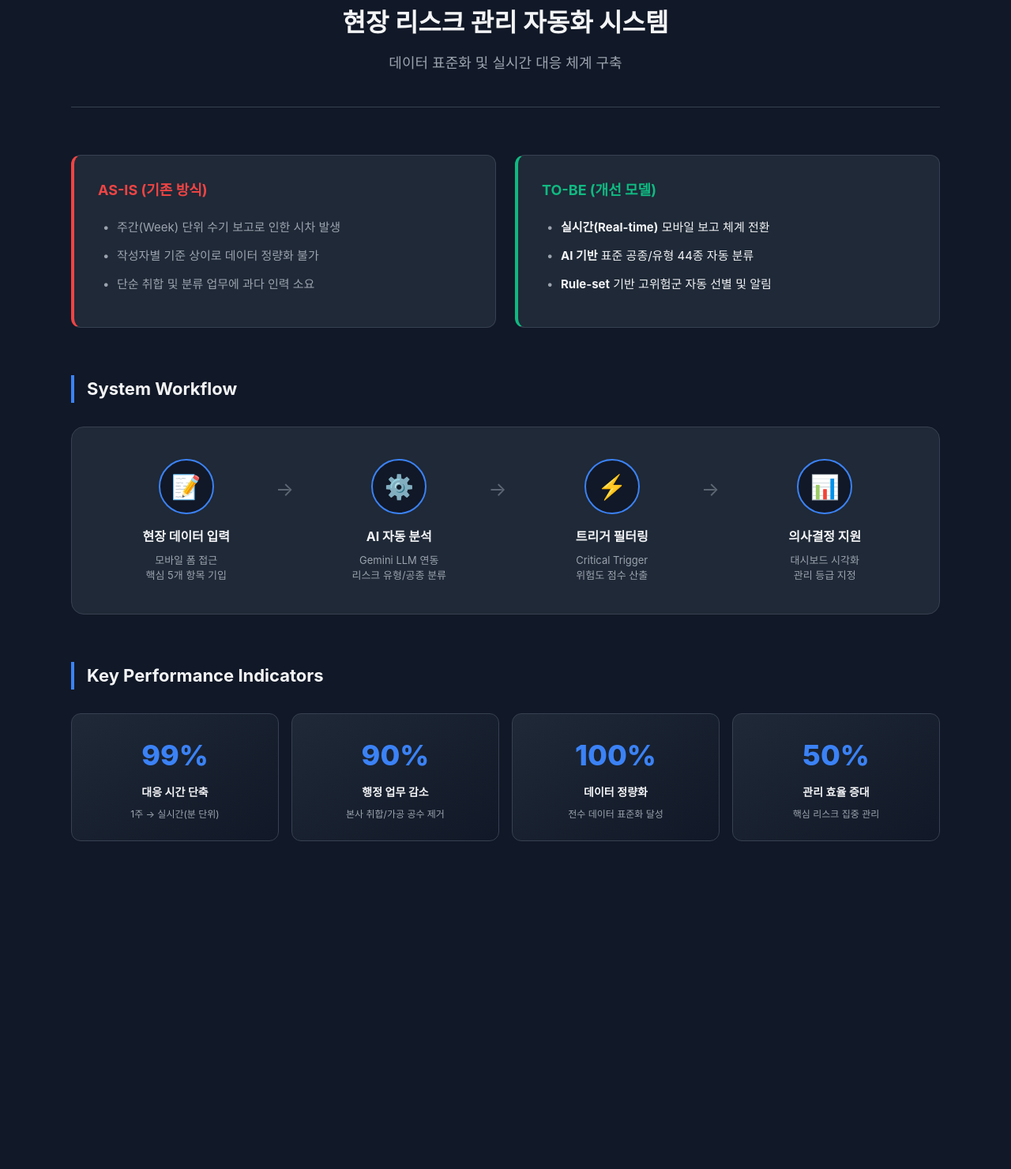
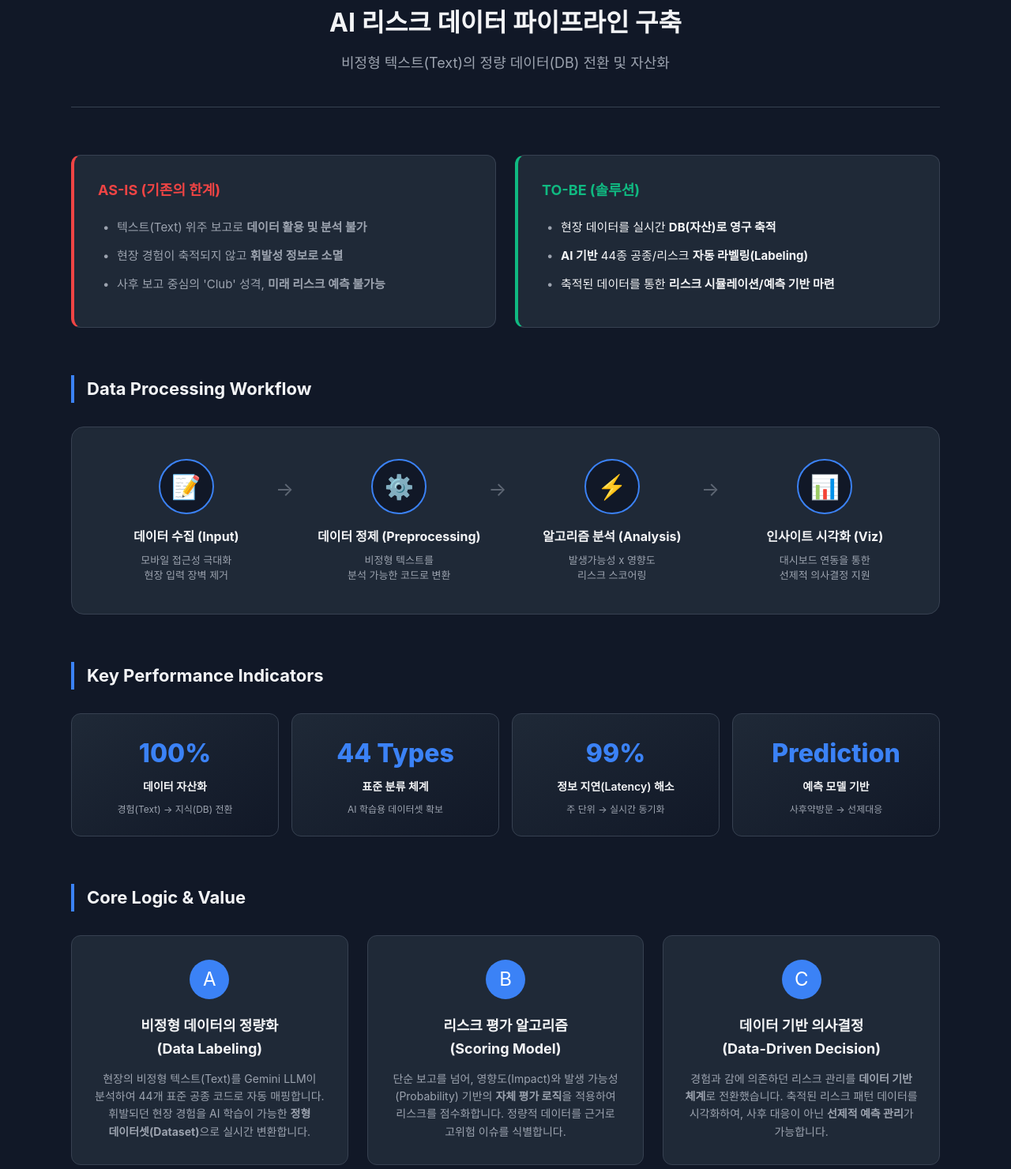
Before and after one commit to KIMYOUNGIK94/portfolio2, a plain HTML site: page index.html in a window 1280 px wide. Shown: the part 80-1560 px from the top of the page at 79% size. Before the commit the page ends 1185 px from the top, so only its background shows below. Drawn offline with Linux system fonts and the light colour scheme.

Commit message:
Update index.html

```diff
--- a/index.html
+++ b/index.html
@@ -52,10 +52,12 @@
       font-size: 32px;
       font-weight: 700;
       margin-bottom: 12px;
+      word-break: keep-all;
     }
     .subtitle {
       color: var(--text-secondary);
       font-size: 18px;
+      word-break: keep-all;
     }
 
     /* 2. AS-IS vs TO-BE 비교 섹션 */
@@ -89,6 +91,7 @@
       position: relative;
       color: var(--text-secondary);
       font-size: 15px;
+      word-break: keep-all;
     }
     .comp-list li::before {
       content: "•";
@@ -162,6 +165,7 @@
       font-size: 13px;
       color: var(--text-secondary);
       line-height: 1.4;
+      word-break: keep-all;
     }
 
     /* 화살표 스타일 (Desktop) */
@@ -193,6 +197,9 @@
     }
 
     /* 4. 성과 데이터 (KPI) */
+    .kpi-section {
+      margin-bottom: 60px;
+    }
     .kpi-grid {
       display: grid;
       grid-template-columns: repeat(4, 1fr);
@@ -206,7 +213,7 @@
       text-align: center;
     }
     .kpi-num {
-      font-size: 36px;
+      font-size: 32px;
       font-weight: 800;
       color: var(--accent);
       display: block;
@@ -224,9 +231,54 @@
       display: block;
     }
 
+    /* 5. 핵심 로직 (Features) - 새로 추가된 섹션 */
+    .feature-grid {
+      display: grid;
+      grid-template-columns: repeat(3, 1fr);
+      gap: 24px;
+    }
+    .feature-card {
+      background: var(--card-bg);
+      border: 1px solid var(--border);
+      border-radius: 12px;
+      padding: 30px 20px;
+      text-align: center;
+      transition: transform 0.2s;
+    }
+    .feature-card:hover {
+      transform: translateY(-5px);
+      border-color: var(--accent);
+    }
+    .feature-icon {
+      width: 50px;
+      height: 50px;
+      background: var(--accent);
+      color: white;
+      border-radius: 50%;
+      display: flex;
+      align-items: center;
+      justify-content: center;
+      font-size: 24px;
+      margin: 0 auto 20px;
+    }
+    .feature-title {
+      font-size: 18px;
+      font-weight: 700;
+      margin-bottom: 12px;
+      color: var(--text-primary);
+    }
+    .feature-desc {
+      font-size: 14px;
+      color: var(--text-secondary);
+      line-height: 1.6;
+      word-break: keep-all;
+    }
+
+
     @media (max-width: 768px) {
       .comparison-grid { grid-template-columns: 1fr; }
       .kpi-grid { grid-template-columns: repeat(2, 1fr); }
+      .feature-grid { grid-template-columns: 1fr; }
     }
   </style>
 </head>
@@ -235,85 +287,116 @@
   <div class="container">
 
     <header>
-      <span class="project-tag">SYSTEM ARCHITECTURE</span>
-      <h1>현장 리스크 관리 자동화 시스템</h1>
-      <p class="subtitle">데이터 표준화 및 실시간 대응 체계 구축</p>
+      <span class="project-tag">DATA PIPELINE ARCHITECTURE</span>
+      <h1>AI 리스크 데이터 파이프라인 구축</h1>
+      <p class="subtitle">비정형 텍스트(Text)의 정량 데이터(DB) 전환 및 자산화</p>
     </header>
 
     <div class="comparison-grid">
       <div class="comp-card as-is">
-        <div class="comp-title">AS-IS (기존 방식)</div>
+        <div class="comp-title">AS-IS (기존의 한계)</div>
         <ul class="comp-list">
-          <li>주간(Week) 단위 수기 보고로 인한 시차 발생</li>
-          <li>작성자별 기준 상이로 데이터 정량화 불가</li>
-          <li>단순 취합 및 분류 업무에 과다 인력 소요</li>
+          <li>텍스트(Text) 위주 보고로 <strong>데이터 활용 및 분석 불가</strong></li>
+          <li>현장 경험이 축적되지 않고 <strong>휘발성 정보로 소멸</strong></li>
+          <li>사후 보고 중심의 'Club' 성격, <strong>미래 리스크 예측 불가능</strong></li>
         </ul>
       </div>
 
       <div class="comp-card to-be">
-        <div class="comp-title">TO-BE (개선 모델)</div>
+        <div class="comp-title">TO-BE (솔루션)</div>
         <ul class="comp-list">
-          <li><strong>실시간(Real-time)</strong> 모바일 보고 체계 전환</li>
-          <li><strong>AI 기반</strong> 표준 공종/유형 44종 자동 분류</li>
-          <li><strong>Rule-set</strong> 기반 고위험군 자동 선별 및 알림</li>
+          <li>현장 데이터를 실시간 <strong>DB(자산)로 영구 축적</strong></li>
+          <li><strong>AI 기반</strong> 44종 공종/리스크 <strong>자동 라벨링(Labeling)</strong></li>
+          <li>축적된 데이터를 통한 <strong>리스크 시뮬레이션/예측 기반 마련</strong></li>
         </ul>
       </div>
     </div>
 
     <section class="workflow-section">
-      <div class="section-header">System Workflow</div>
+      <div class="section-header">Data Processing Workflow</div>
       <div class="flow-container">
 
         <div class="flow-step">
           <div class="icon-circle">📝</div>
-          <div class="step-title">현장 데이터 입력</div>
-          <div class="step-desc">모바일 폼 접근<br>핵심 5개 항목 기입</div>
+          <div class="step-title">데이터 수집 (Input)</div>
+          <div class="step-desc">모바일 접근성 극대화<br>현장 입력 장벽 제거</div>
         </div>
 
         <div class="flow-step">
           <div class="icon-circle">⚙️</div>
-          <div class="step-title">AI 자동 분석</div>
-          <div class="step-desc">Gemini LLM 연동<br>리스크 유형/공종 분류</div>
+          <div class="step-title">데이터 정제 (Preprocessing)</div>
+          <div class="step-desc">비정형 텍스트를<br>분석 가능한 코드로 변환</div>
         </div>
 
         <div class="flow-step">
           <div class="icon-circle">⚡</div>
-          <div class="step-title">트리거 필터링</div>
-          <div class="step-desc">Critical Trigger<br>위험도 점수 산출</div>
+          <div class="step-title">알고리즘 분석 (Analysis)</div>
+          <div class="step-desc">발생가능성 x 영향도<br>리스크 스코어링</div>
         </div>
 
         <div class="flow-step">
           <div class="icon-circle">📊</div>
-          <div class="step-title">의사결정 지원</div>
-          <div class="step-desc">대시보드 시각화<br>관리 등급 지정</div>
+          <div class="step-title">인사이트 시각화 (Viz)</div>
+          <div class="step-desc">대시보드 연동을 통한<br>선제적 의사결정 지원</div>
         </div>
 
       </div>
     </section>
 
-    <section>
+    <section class="kpi-section">
       <div class="section-header">Key Performance Indicators</div>
       <div class="kpi-grid">
         <div class="kpi-box">
-          <span class="kpi-num">99%</span>
-          <span class="kpi-label">대응 시간 단축</span>
-          <span class="kpi-sub">1주 → 실시간(분 단위)</span>
+          <span class="kpi-num">100%</span>
+          <span class="kpi-label">데이터 자산화</span>
+          <span class="kpi-sub">경험(Text) → 지식(DB) 전환</span>
         </div>
         <div class="kpi-box">
-          <span class="kpi-num">90%</span>
-          <span class="kpi-label">행정 업무 감소</span>
-          <span class="kpi-sub">본사 취합/가공 공수 제거</span>
+          <span class="kpi-num">44 Types</span>
+          <span class="kpi-label">표준 분류 체계</span>
+          <span class="kpi-sub">AI 학습용 데이터셋 확보</span>
         </div>
         <div class="kpi-box">
-          <span class="kpi-num">100%</span>
-          <span class="kpi-label">데이터 정량화</span>
-          <span class="kpi-sub">전수 데이터 표준화 달성</span>
+          <span class="kpi-num">99%</span>
+          <span class="kpi-label">정보 지연(Latency) 해소</span>
+          <span class="kpi-sub">주 단위 → 실시간 동기화</span>
         </div>
         <div class="kpi-box">
-          <span class="kpi-num">50%</span>
-          <span class="kpi-label">관리 효율 증대</span>
-          <span class="kpi-sub">핵심 리스크 집중 관리</span>
+          <span class="kpi-num">Prediction</span>
+          <span class="kpi-label">예측 모델 기반</span>
+          <span class="kpi-sub">사후약방문 → 선제대응</span>
         </div>
+      </div>
+    </section>
+
+    <section>
+      <div class="section-header">Core Logic & Value</div>
+      <div class="feature-grid">
+
+        <div class="feature-card">
+          <div class="feature-icon">A</div>
+          <div class="feature-title">비정형 데이터의 정량화<br>(Data Labeling)</div>
+          <div class="feature-desc">
+            현장의 비정형 텍스트(Text)를 Gemini LLM이 분석하여 44개 표준 공종 코드로 자동 매핑합니다. 휘발되던 현장 경험을 AI 학습이 가능한 <strong>정형 데이터셋(Dataset)</strong>으로 실시간 변환합니다.
+          </div>
+        </div>
+
+        <div class="feature-card">
+          <div class="feature-icon">B</div>
+          <div class="feature-title">리스크 평가 알고리즘<br>(Scoring Model)</div>
+          <div class="feature-desc">
+            단순 보고를 넘어, 영향도(Impact)와 발생 가능성(Probability) 기반의 <strong>자체 평가 로직</strong>을 적용하여 리스크를 점수화합니다. 정량적 데이터를 근거로 고위험 이슈를 식별합니다.
+          </div>
+        </div>
+
+        <div class="feature-card">
+          <div class="feature-icon">C</div>
+          <div class="feature-title">데이터 기반 의사결정<br>(Data-Driven Decision)</div>
+          <div class="feature-desc">
+            경험과 감에 의존하던 리스크 관리를 <strong>데이터 기반 체계</strong>로 전환했습니다. 축적된 리스크 패턴 데이터를 시각화하여, 사후 대응이 아닌 <strong>선제적 예측 관리</strong>가 가능합니다.
+          </div>
+        </div>
+
       </div>
     </section>
 
```
